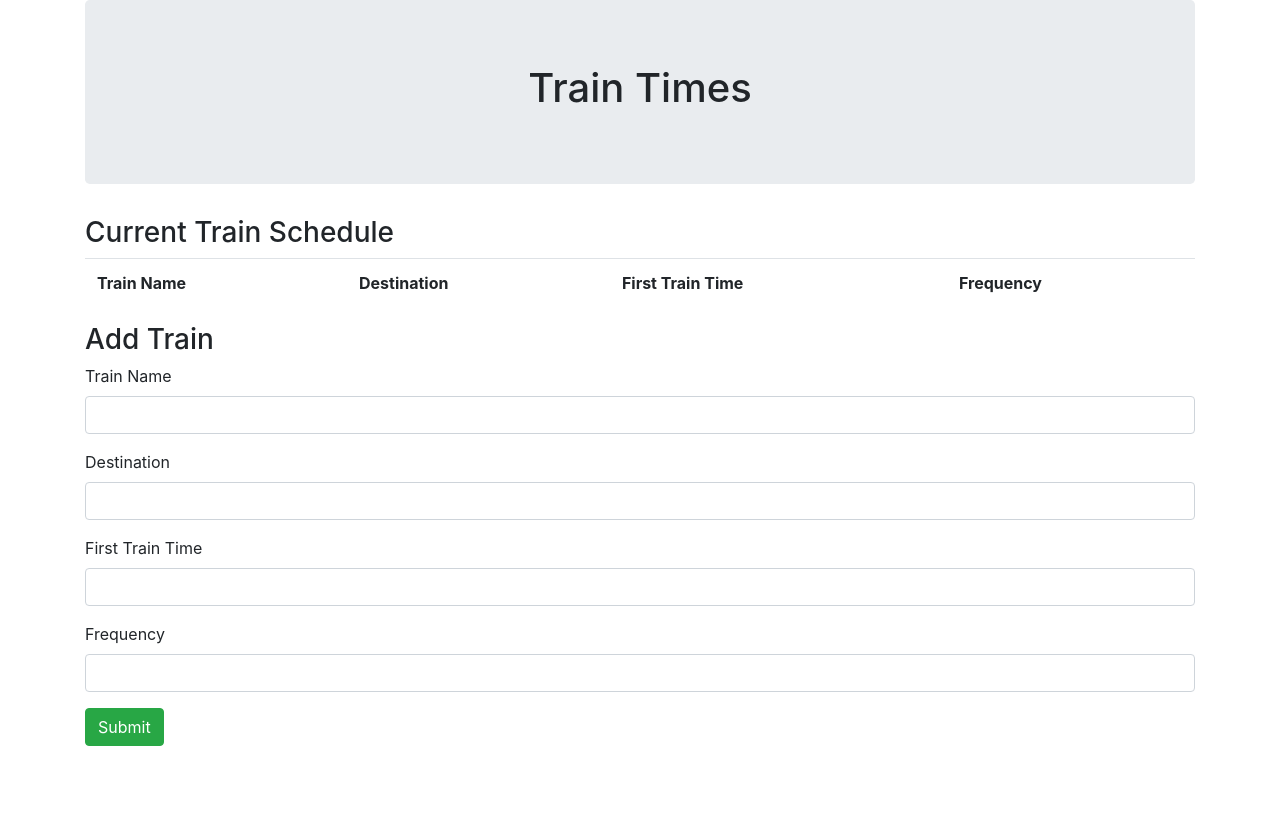
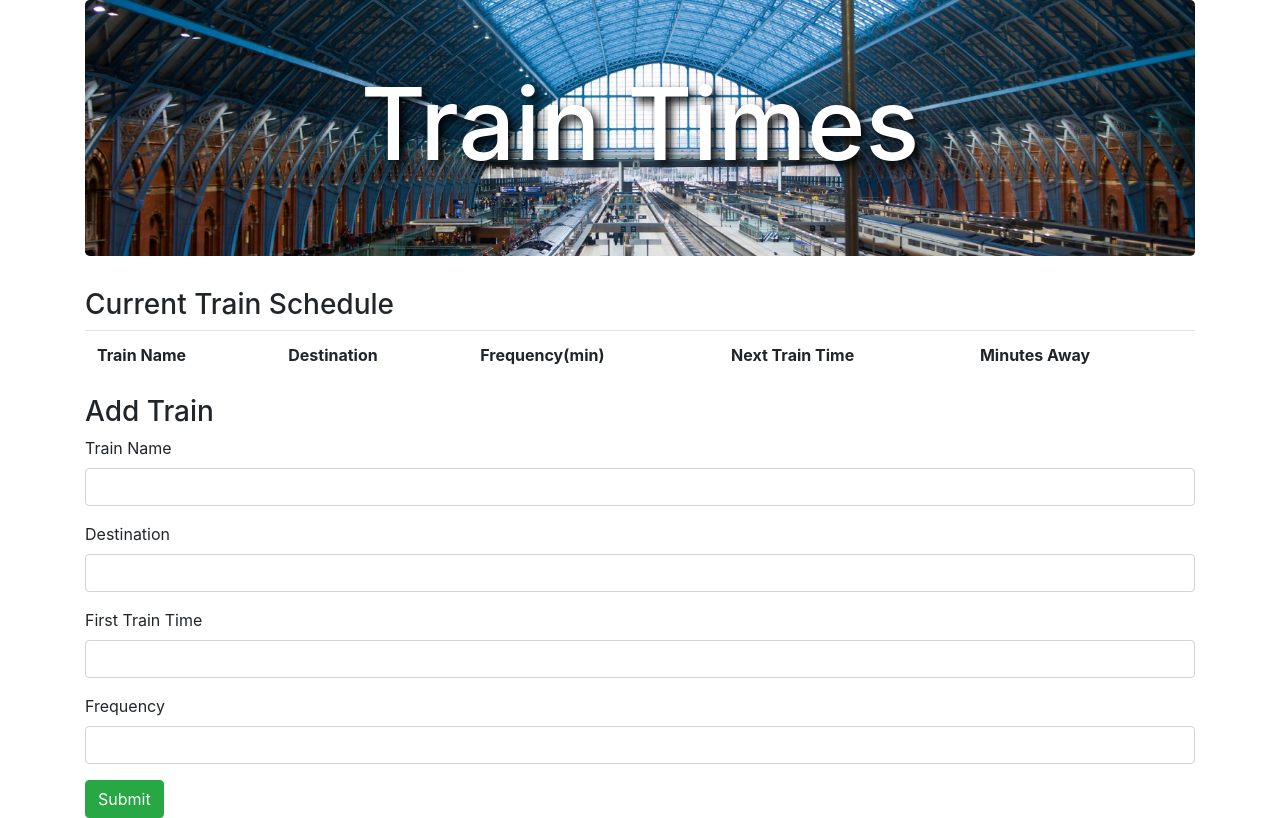
Before and after one commit to laurenbullen/Train-Schedule, a plain HTML site: page index.html in a window 1280 px wide. Drawn offline with nearby package versions, Linux system fonts and the light colour scheme.

Commit message:
added some css

```diff
--- a/assets/css/style.css
+++ b/assets/css/style.css
@@ -0,0 +1,13 @@
+.jumbotron {
+    background-image: url('../images/trainstation.jpg');
+    background-position: 0%;
+    background-size: cover;
+    background-repeat: no-repeat;
+    color: white;
+    text-shadow: 5px 5px 10px #000000;
+
+}
+
+h1 {
+    font-size: 100px;
+}
--- a/index.html
+++ b/index.html
@@ -5,15 +5,15 @@
         <meta http-equiv="X-UA-Compatible" content="IE=edge">
         <title>Train Scheduler</title>
         <link rel="icon" href="assets/images/train2.png" title="srip">
+        <link rel="stylesheet" href="https://stackpath.bootstrapcdn.com/bootstrap/4.2.1/css/bootstrap.min.css" integrity="sha384-GJzZqFGwb1QTTN6wy59ffF1BuGJpLSa9DkKMp0DgiMDm4iYMj70gZWKYbI706tWS" crossorigin="anonymous">
         <link rel="stylesheet" href="assets/css/style.css">
-        <link rel="stylesheet" href="https://stackpath.bootstrapcdn.com/bootstrap/4.2.1/css/bootstrap.min.css" integrity="sha384-GJzZqFGwb1QTTN6wy59ffF1BuGJpLSa9DkKMp0DgiMDm4iYMj70gZWKYbI706tWS" crossorigin="anonymous">
     </head>
     <body>
         <div class="container">
             <div class="jumbotron text-center">
                 <h1>Train Times</h1>
             </div>
-            <div class="panel panel-default text-default">
+            <div class="panel panel-default">
                 <div class="panel-heading">
                     <h3>Current Train Schedule</h3>
                 </div>
@@ -24,8 +24,9 @@
 
                                 <th>Train Name</th>
                                 <th>Destination</th>
-                                <th>First Train Time</th>
-                                <th>Frequency</th>
+                                <th>Frequency(min)</th>
+                                <th>Next Train Time</th>
+                                <th>Minutes Away</th>
 
                             </tr>
                         </thread>
@@ -36,7 +37,7 @@
             </div>
 
             <!-- Form to add new train -->
-            <div class="panel panel-default text-default">
+            <div class="panel panel-default">
                 <div class="panel-heading">
                     <h3>Add Train</h3>
                 </div>
```
Also changed, not shown: assets/images/London.jpg (added), assets/images/UnionStationDC.jpg (added), assets/images/trainstation.jpg (added), assets/images/trainstation.png (added), 2 other files.
